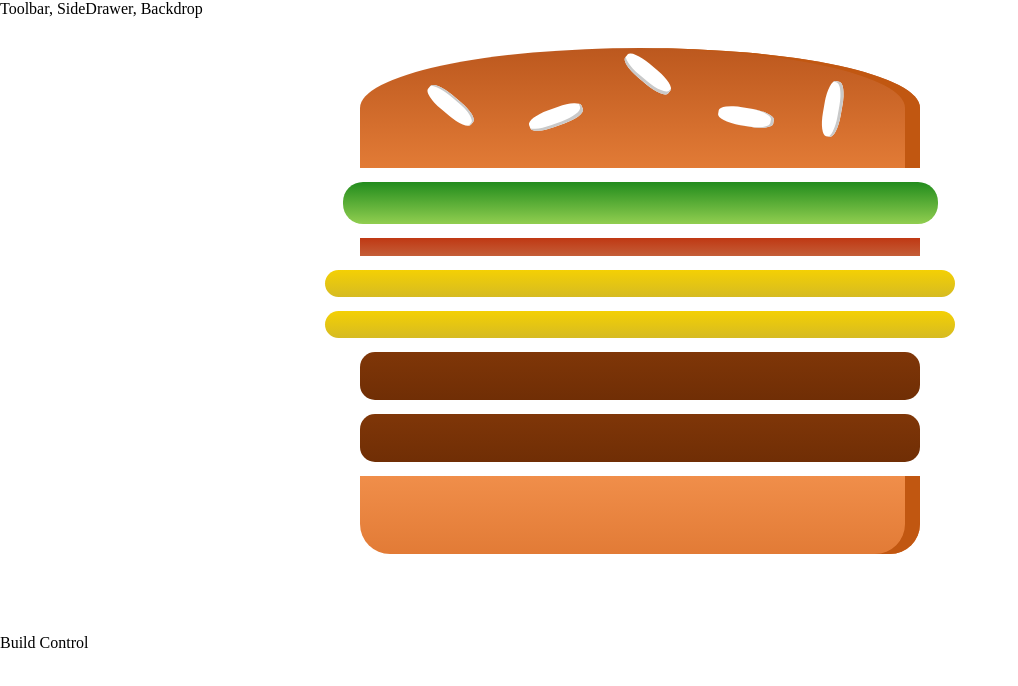
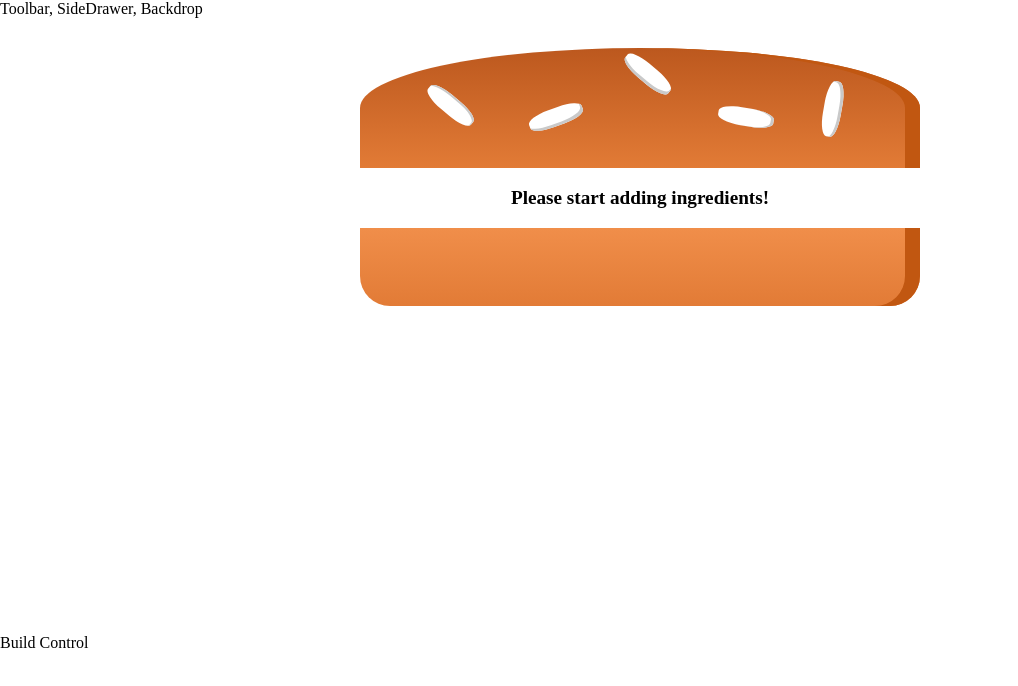
Before and after one commit to OlushesiToheeb/Burger-Builder, a React (Create React App) app: page / in a window 1280 px wide. Shown: the top 686 px of the page, without its empty margins (0-1018 px from the left). Built offline with nearby package versions, Linux system fonts and the light colour scheme; a web font is replaced by a local one.

Commit message:
:sparkles:Calculating the Ingredient Sum Dynamically

```diff
--- a/src/components/Burger/Burger.js
+++ b/src/components/Burger/Burger.js
@@ -4,14 +4,23 @@
 import BurgerIngredient from "./BurgerIngredient/BurgerIngredient"
 
 const burger =(props)=>{
-    const transformedIngredients = Object.keys(props.ingredients)
+
+    let transformedIngredients = Object.keys(props.ingredients)
         .map(igKey => {
             return[...Array(props.ingredients[igKey])]
             .map((_, i) =>(
-                <BurgerIngredient key={igKey[i]} type={igKey}/>
+                <BurgerIngredient key={igKey + [i]} type={igKey}/>
             ));
-        })
+        }).reduce((arr, el) => {
+            return arr.concat(el)
+        },[]);
+
+    if(transformedIngredients.length === 0){
+        transformedIngredients = <p>Please start adding ingredients!</p>
+    }
+
     return (
+
         <div className="Burger">
             <BurgerIngredient  type="bread-top"/>
             {transformedIngredients}
--- a/src/containers/BurgerBuilder/BurgerBuilder.js
+++ b/src/containers/BurgerBuilder/BurgerBuilder.js
@@ -6,10 +6,10 @@
 class BurgerBuilder extends Component{
     state={
         ingredients:{
-            salad:1,
-            bacon:1,
-            cheese:2,
-            meat:2
+            salad:0,
+            bacon:0,
+            cheese:0,
+            meat:0
         }
     }
 
```
